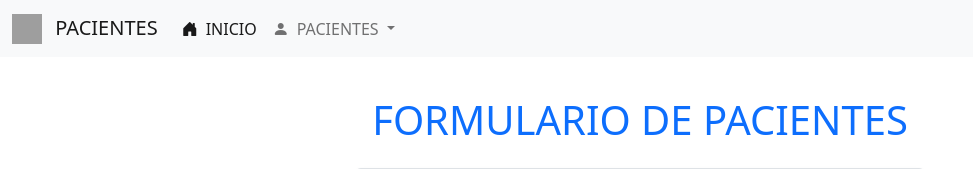
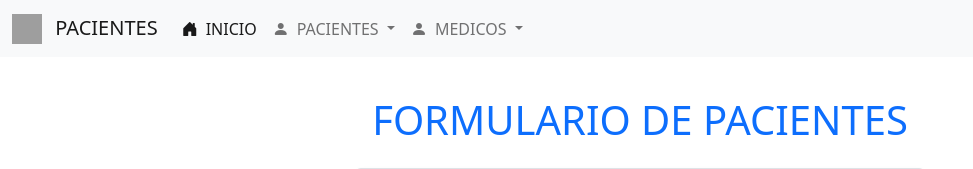
Before and after one commit to Jeanpaulvargas/examenfinal, a PHP site: page /paciente/index.php in a window 1280 px wide. Shown: the top 169 px of the page, without its empty margins (0-973 px from the left). Run offline with PHP 8.4, Linux system fonts and the light colour scheme; grey boxes are pictures that could not be loaded.

Commit message:
creacion de carpetas para asignacion de medicos

```diff
--- a/vistas/templates/navbar.php
+++ b/vistas/templates/navbar.php
@@ -23,6 +23,15 @@
             <li><a class="dropdown-item" href="../paciente/buscar.php"><i class="bi bi-search me-2"></i>BUSCAR</a></li>
           </ul>
         </li>
+        <li class="nav-item dropdown">
+          <a class="nav-link dropdown-toggle" href="#" role="button" data-bs-toggle="dropdown" aria-expanded="false">
+            <i class="bi bi-person-fill me-2"></i>MEDICOS
+          </a>
+          <ul class="dropdown-menu">
+            <li><a class="dropdown-item" href="../../vistas/paciente/index.php"><i class="bi bi-plus-circle me-2"></i>CREAR</a></li>
+            <li><a class="dropdown-item" href="../paciente/buscar.php"><i class="bi bi-search me-2"></i>BUSCAR</a></li>
+          </ul>
+        </li>
       </ul>
     </div>
   </div>
```
Also changed, not shown: controladores/medicos/buscar.php (added), controladores/medicos/eliminar.php (added), controladores/medicos/guardar.php (added), controladores/medicos/modificar.php (added), modelos/medico.php (added).
